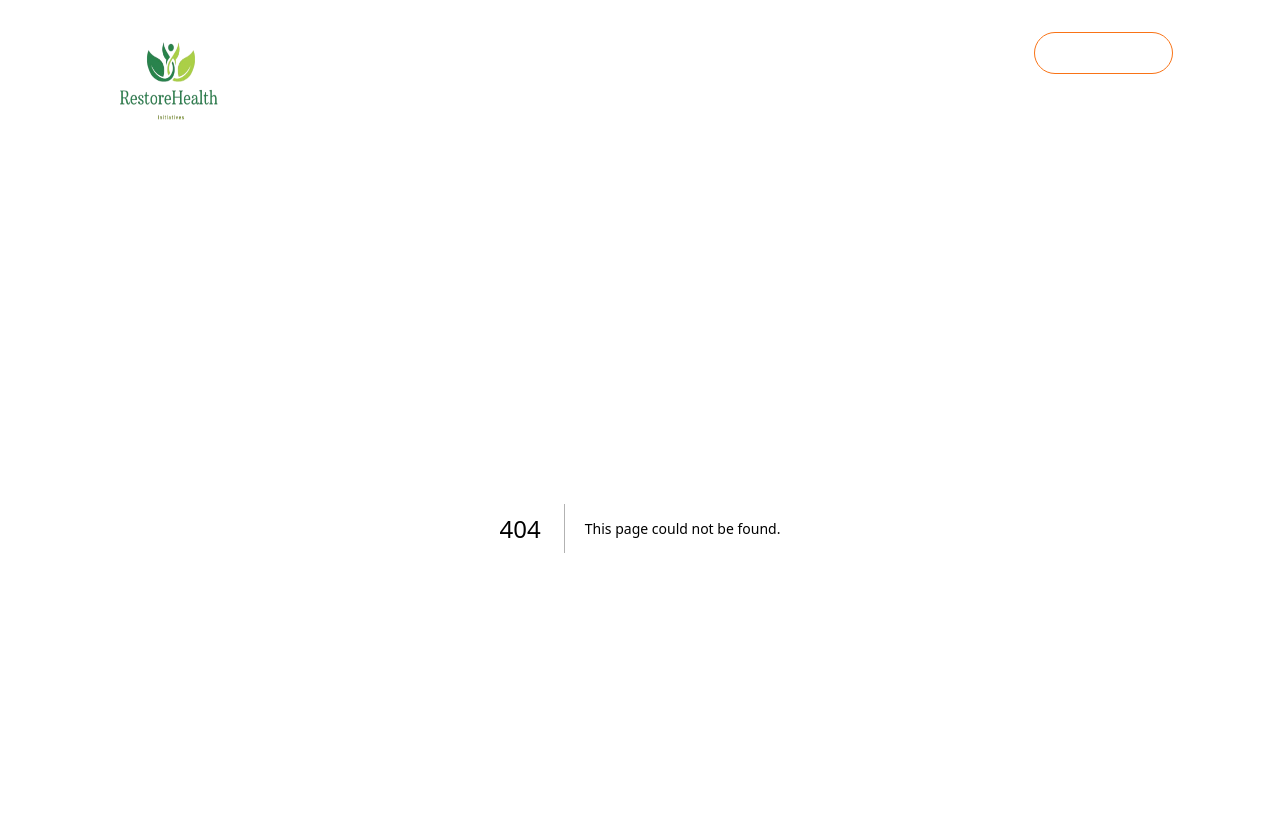
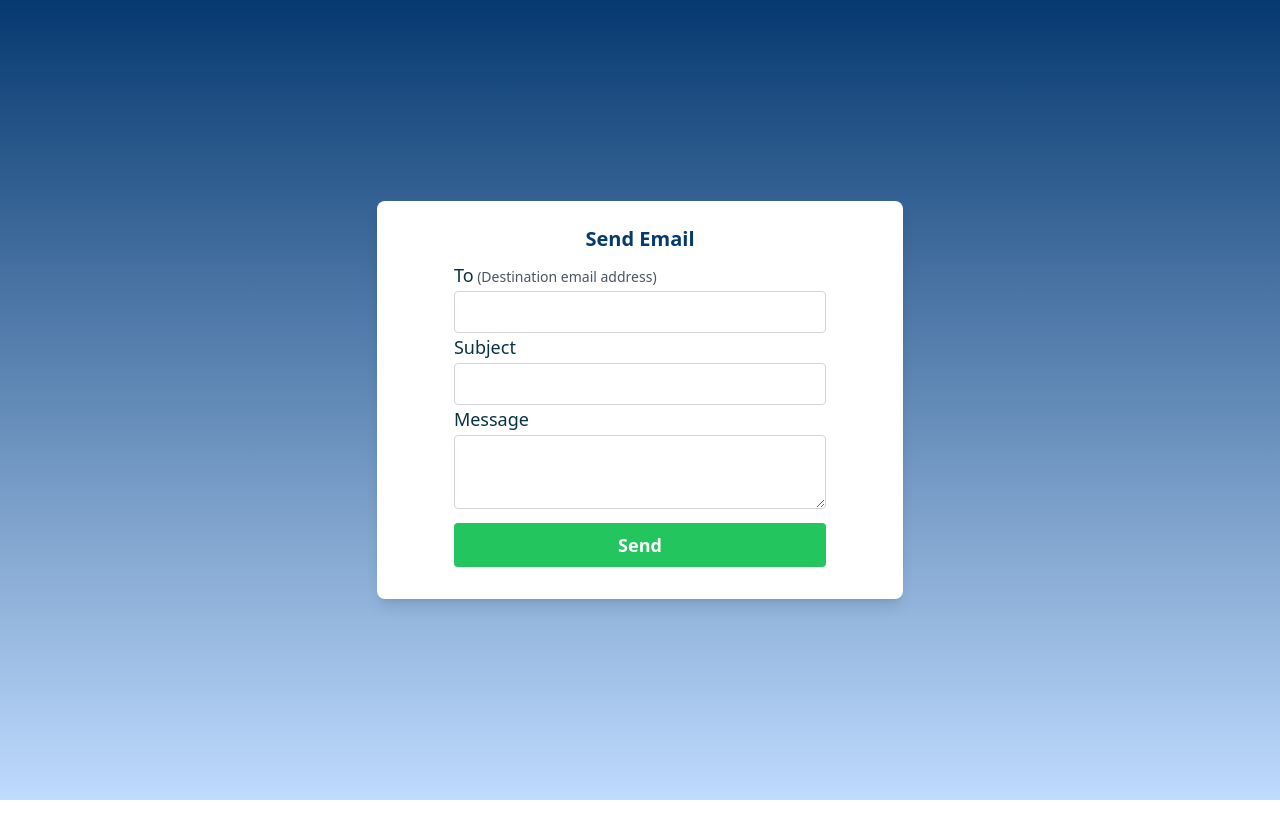
Before and after one commit to niyobern/obed, a Next.js app: page /email in a window 1280 px wide. Before the commit this address had no page. Shown: the top 838 px of the page. After the commit the page ends 800 px from the top, so only its background shows below. Built offline with nearby package versions, Linux system fonts and the light colour scheme.

Commit message:
checking github connection

```diff
--- a/components/layout.js
+++ b/components/layout.js
@@ -3,7 +3,7 @@ import { useRouter } from "next/router"
 
 export default function Layout({ children}){
     const router = useRouter()
-    if (router.pathname === "/join" || router.pathname === "/members"){
+    if (router.pathname === "/join" || router.pathname === "/members" || router.pathname === "/email"){
         return <div>{children}</div>
     }
     return (
--- /dev/null
+++ b/pages/email.js
@@ -0,0 +1,60 @@
+import Register from '@/components/register';
+import { useState } from 'react';
+import Image from 'next/image';
+import Logo from '../public/images/logo.png'
+
+export default function Email() {
+  const [formData, setFormData] = useState({})
+  function handleChange(e){
+    const target = e.target
+    const name = target.name
+    const value = target.value
+    setFormData(prevState => ({
+        ...prevState,
+        [name]: value
+    }))
+}
+function handleSubmit(e){
+    e.preventDefault()
+    axios.post("https://nvb_backend-1-z3745144.deta.app/obed/reply", formData)
+    .then(() => alert("Email Sent"))
+    .catch((err) => console.log(err))
+}
+  return (
+    <div className="flex flex-col h-screen bg-gradient-to-b from-[#063970] to-blue-200">
+    <div className="grid place-items-center mx-2 my-20 sm:my-auto" x-data="{ showPass: true }">
+        <div className="w-11/12 p-12 sm:w-8/12 md:w-6/12 lg:w-5/12 2xl:w-4/12
+            px-6 py-10 sm:px-10 sm:py-6
+            bg-white rounded-lg shadow-md lg:shadow-lg">
+            <div className="text-center mb-2">
+                <h6 className="font-semibold text-[#063970] text-xl">Send Email</h6>
+                {/* <Image src={Logo} alt="image" className='w-16 md:w-24 h-10 md:h-16 lg:w-32 lg:h-24 justify-self-center mx-auto'/> */}
+            </div>
+            <div className="space-y-5 tex-lg">
+            <section className="text-gray-600 body-font justify-self-center w-full">
+                <div className="container pt-0 mx-auto">
+                    <div className="flex lg:w-5/6 w-full  flex-col mx-auto px-8 sm:space-x-4 sm:space-y-0 space-y-4 sm:px-0 items-end">
+                        <div className="relative flex-grow w-full">
+                            <label htmlFor="email"className="leading-7 text-sm text-gray-600"><span className='text-lg font-medium text-cyan-950'>To</span> (Destination email address)</label>
+                            <input type="email" id="email" name="email" required={true} onChange={handleChange} value={formData.email} className="w-full bg-white rounded border border-gray-300 focus:border-indigo-500 focus:bg-transparent focus:ring-2 focus:ring-indigo-200 text-base outline-none text-gray-700 py-1 px-3 leading-8 transition-colors duration-200 ease-in-out"/>
+                        </div>
+                        <div className="relative flex-grow w-full">
+                            <label htmlFor="subject"className="leading-7 text-sm text-gray-600"><span className='text-lg font-medium text-cyan-950'>Subject</span></label>
+                            <input type="text" id="subject" name="subject" required={true} onChange={handleChange} value={formData.subject} className="w-full bg-white rounded border border-gray-300 focus:border-indigo-500 focus:bg-transparent focus:ring-2 focus:ring-indigo-200 text-base outline-none text-gray-700 py-1 px-3 leading-8 transition-colors duration-200 ease-in-out"/>
+                        </div>
+                        <div className="relative flex-grow w-full">
+                            <label htmlFor="message"className="leading-7 text-sm text-gray-600"><span className='text-lg font-medium text-cyan-950'>Message</span></label>
+                            <textarea type="text" id="message" name="message" required={true} onChange={handleChange} value={formData.subject} className="w-full bg-white rounded border border-gray-300 focus:border-indigo-500 focus:bg-transparent focus:ring-2 focus:ring-indigo-200 text-base outline-none text-gray-700 py-1 px-3 leading-8 transition-colors duration-200 ease-in-out"/>
+                        </div>
+                        <div className='flex flex-col py-2 w-full'>
+                            <button onClick={handleSubmit} className="text-white w-full bg-green-500 border-0 py-2 px-8 focus:outline-none hover:bg-indigo-600 rounded text-lg font-bold">Send</button>
+                        </div>
+                    </div>
+                </div>
+            </section>
+            </div>
+        </div>
+</div>
+</div>
+  );
+}
--- a/styles/output.css
+++ b/styles/output.css
@@ -1348,6 +1348,11 @@ video {
   color: rgb(255 255 255 / var(--tw-text-opacity));
 }
 
+.text-cyan-950 {
+  --tw-text-opacity: 1;
+  color: rgb(8 51 68 / var(--tw-text-opacity));
+}
+
 .opacity-50 {
   opacity: 0.5;
 }
```
